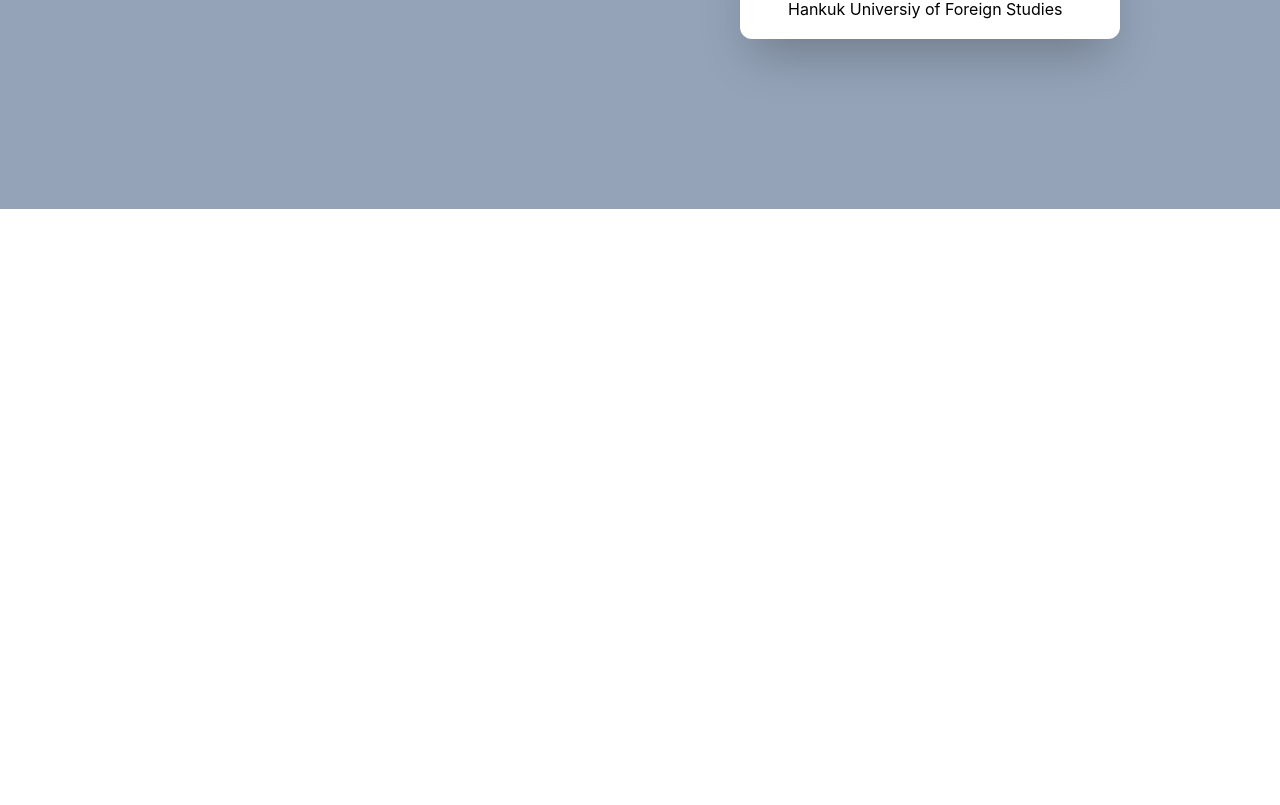
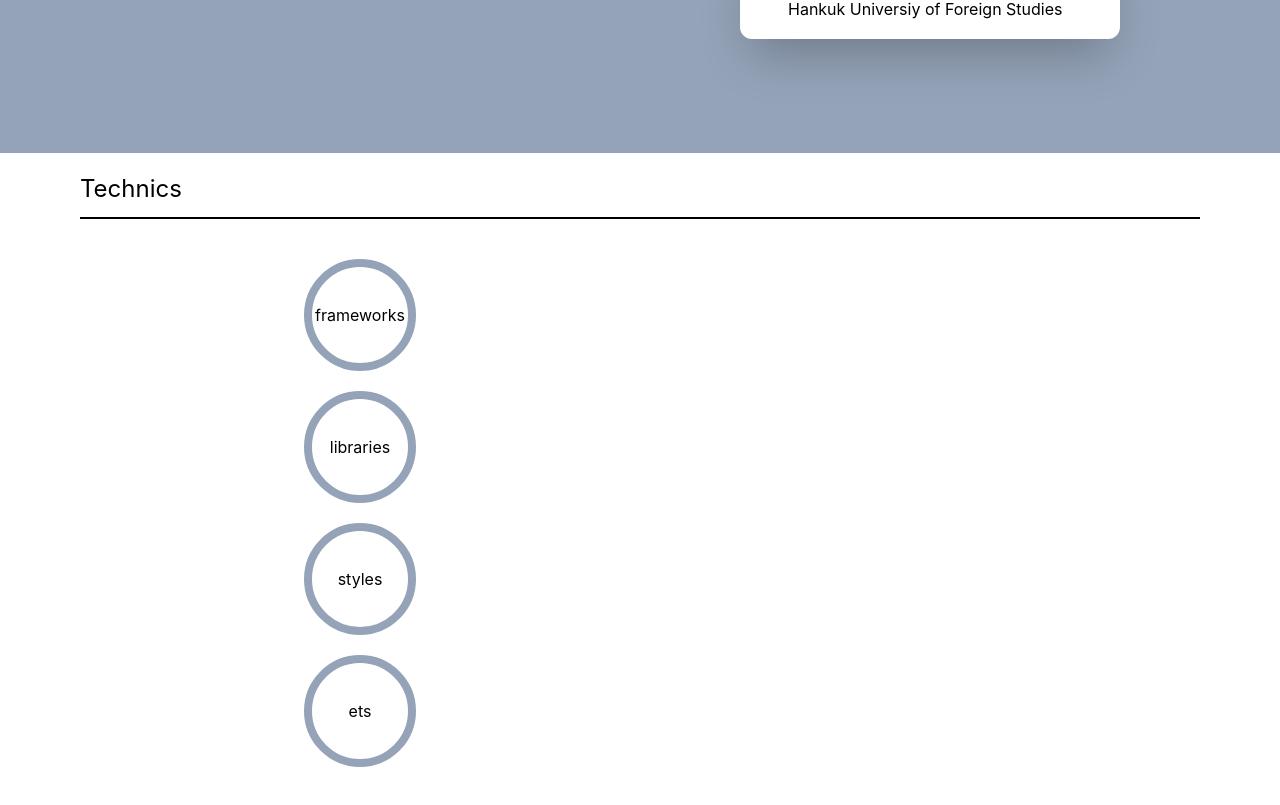
Before and after one commit to yunchan312/profile_renewal, a React (Create React App) app: page / in a window 1280 px wide. Shown: the part 655-1460 px from the top of the page. Before the commit the page ends 864 px from the top, so only its background shows below. Built offline with nearby package versions, Linux system fonts and the light colour scheme.

Commit message:
feat: technics page

```diff
--- a/src/Components/MainBar.js
+++ b/src/Components/MainBar.js
@@ -7,11 +7,11 @@ import { FaSchool } from "react-icons/fa";
 
 export default function MainBar() {
   return (
-    <div className="bg-slate-400 w-full min-h-[98vh] sm:px-20 p-5 mt-20 ">
+    <div className="bg-slate-400 w-full min-h-[91vh] sm:px-20 p-5 sm:mt-20 mt-10 ">
       <div className="sm:text-2xl text-lg pb-3 border-b-2 text-white">
         Front-end Developer
       </div>
-      <div className="grid lg:grid-cols-2 grid-cols-1 sm:py-20 py-10 gap-10">
+      <div className="grid lg:grid-cols-2 grid-cols-1 sm:pt-20 pt-10 gap-10">
         <div className="flex sm:px-20 items-start justify-center flex-col gap-5 ">
           <div className="flex flex-col w-full">
             <img src={photo} alt="me" className="md:w-2/3 w-full rounded" />
--- a/src/Components/Nav.js
+++ b/src/Components/Nav.js
@@ -1,7 +1,7 @@
 export default function Nav() {
   return (
     <div
-      className={`px-5 h-20 flex flex-col justify-center fixed top-0 bottom-0 bg-white w-full backdrop-blur-md bg-opacity-50`}
+      className={`px-5 sm:h-20 h-10 flex flex-col justify-center fixed top-0 bottom-0 bg-white w-full backdrop-blur-md bg-opacity-50`}
     >
       <div className="xs:text-2xl text-lg font-bold">Koo's Profile</div>
     </div>
--- /dev/null
+++ b/src/Components/Techs.js
@@ -0,0 +1,108 @@
+import { useState } from "react";
+import {
+  SiTypescript,
+  SiReact,
+  SiDocusaurus,
+  SiNextdotjs,
+  SiReactquery,
+  SiRecoil,
+  SiFramer,
+  SiReacthookform,
+  SiStyledcomponents,
+  SiTailwindcss,
+  SiPostman,
+  FaCloudflare,
+} from "react-icons/si";
+
+export default function Techs() {
+  const [isClicked, setIsClicked] = useState(0);
+  const onClick = (num) => {
+    if (isClicked == 0) {
+      setIsClicked(num);
+    } else {
+      setIsClicked(0);
+    }
+  };
+  return (
+    <div className="w-full h-[91vh] sm:px-20 p-5 ">
+      <div className="sm:text-2xl text-lg pb-3 border-b-2 border-black mb-10">
+        Technics
+      </div>
+      <div className="grid grid-cols-2">
+        <div className="flex flex-col justify-center items-center gap-5 h-full">
+          <div
+            onClick={() => onClick(1)}
+            className="border-slate-400 border-8 w-28 h-28 text-center rounded-full flex justify-center items-center"
+          >
+            frameworks
+          </div>
+          <div
+            onClick={() => onClick(2)}
+            className="border-slate-400 border-8 w-28 h-28 text-center rounded-full flex justify-center items-center"
+          >
+            libraries
+          </div>
+          <div
+            onClick={() => onClick(3)}
+            className="border-slate-400 border-8 w-28 h-28 text-center rounded-full flex justify-center items-center"
+          >
+            styles
+          </div>
+          <div
+            onClick={() => onClick(4)}
+            className="border-slate-400 border-8 w-28 h-28 text-center rounded-full flex justify-center items-center"
+          >
+            ets
+          </div>
+        </div>
+        <div className="flex flex-col justify-center items-center">
+          <div
+            className={`${
+              isClicked == 1 ? null : "hidden"
+            } border-2 w-full h-full`}
+          >
+            <div className="flex items-center gap-2">
+              <SiNextdotjs className="text-5xl" />
+              <div className="text-2xl">NEXT</div>
+            </div>
+            <div className="flex items-center gap-2">
+              <SiReact className="text-5xl text-blue-400" />
+              <div className="text-2xl">React</div>
+            </div>
+            <div className="flex items-center gap-2">
+              <SiTypescript className="text-5xl text-blue-600 rounded" />
+              <div className="text-2xl">Typescript</div>
+            </div>
+            <div className="flex items-center gap-2">
+              <SiDocusaurus className="text-5xl text-green-600" />
+              <div className="text-2xl">docusaurus</div>
+            </div>
+          </div>
+        </div>
+        <br />
+        <div>
+          <div className={`${isClicked == 2 ? null : "hidden"}`}>
+            <div>react query</div>
+            <div>recoil</div>
+            <div>framermotion</div>
+            <div>react-hook-form</div>
+          </div>
+        </div>
+        <br />
+        <div>
+          <div className={`${isClicked == 3 ? null : "hidden"}`}>
+            <div>styled components</div>
+            <div>tailwind</div>
+          </div>
+        </div>
+        <br />
+        <div>
+          <div className={`${isClicked == 4 ? null : "hidden"}`}>
+            <div>postman</div>
+            <div>cloudflare</div>
+          </div>
+        </div>
+      </div>
+    </div>
+  );
+}
--- a/src/Routes/Home.js
+++ b/src/Routes/Home.js
@@ -1,11 +1,13 @@
 import MainBar from "../Components/MainBar";
 import Projects from "../Components/Projects";
 import Study from "../Components/Study";
+import Techs from "../Components/Techs";
 
 export default function Home() {
   return (
     <div>
       <MainBar />
+      <Techs />
     </div>
   );
 }
```
